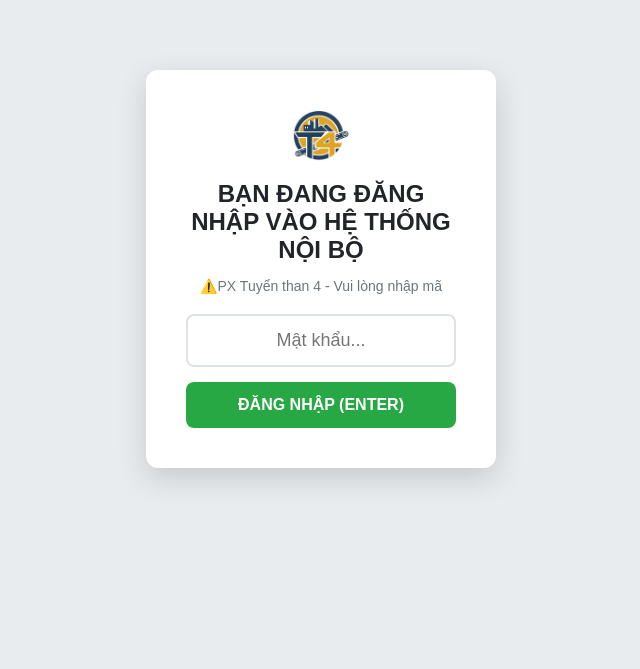
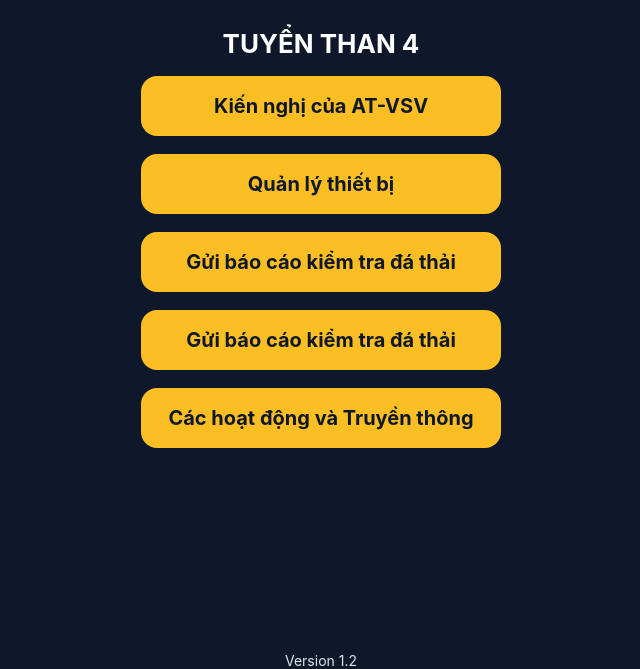
Before and after one commit to thanhtdhttco/apptt4, a plain HTML site: page index.html in a window 1280 px wide. Shown: the part 131-800 px from the top of the page, without its empty margins (319-959 px from the left). Drawn offline with Linux system fonts and the light colour scheme.

Commit message:
Add files via upload

```diff
--- a/index.html
+++ b/index.html
@@ -105,52 +105,5 @@
          - Hiển thị phiên bản
          - Có thể dùng để ghi ngày cập nhật -->
   </div>
-<div id="login-layer" style="position:fixed; top:0; left:0; width:100%; height:100%; background:#e9ecef; z-index:9999; display:flex; flex-direction:column; align-items:center; justify-content:center; font-family:Arial, sans-serif;">
-    <div style="background:white; padding:40px; border-radius:12px; box-shadow:0 10px 30px rgba(0,0,0,0.15); text-align:center; width:90%; max-width:350px;">
-        <img src="icon-180.png" style="width:60px; margin-bottom:15px;">
-        <h2 style="margin:0 0 10px; color:#212529;">BẠN ĐANG ĐĂNG NHẬP VÀO HỆ THỐNG NỘI BỘ</h2>
-        <p style="color:#6c757d; font-size:14px; margin-bottom:20px;">⚠️PX Tuyển than 4 - Vui lòng nhập mã</p>
-
-        <input type="password" id="pass-field" placeholder="Mật khẩu..." autofocus
-               style="width:100%; padding:14px; margin-bottom:15px; border:2px solid #dee2e6; border-radius:8px; font-size:18px; box-sizing:border-box; outline:none; text-align:center;">
-
-        <button onclick="validate()"
-                style="width:100%; padding:14px; background:#28a745; color:white; border:none; border-radius:8px; font-weight:bold; cursor:pointer; font-size:16px;">
-            ĐĂNG NHẬP (ENTER)
-        </button>
-
-        <p id="msg" style="color:#dc3545; font-size:14px; margin-top:15px; display:none; font-weight:bold;">⚠️Mật khẩu không chính xác!</p>
-    </div>
-</div>
-
-<script>
-    const PASSWORD_QUY_DINH = "tt4"; // Đổi mật khẩu của bạn tại đây
-
-    const layer = document.getElementById('login-layer');
-    const inputField = document.getElementById('pass-field');
-    const appContent = document.querySelector('.app');
-
-    // Ẩn nội dung chính ngay khi tải trang
-    appContent.style.display = 'none';
-
-    // Hàm kiểm tra mật khẩu
-    function validate() {
-        if(inputField.value === PASSWORD_QUY_DINH) {
-            layer.style.display = 'none'; // Xóa màn hình đăng nhập
-            appContent.style.display = 'block'; // Hiện nội dung app
-        } else {
-            document.getElementById('msg').style.display = 'block';
-            inputField.value = '';
-            inputField.focus();
-        }
-    }
-
-    // Bắt sự kiện nhấn phím Enter trên máy tính
-    inputField.addEventListener('keypress', function (e) {
-        if (e.key === 'Enter') {
-            validate();
-        }
-    });
-</script>
 </body>
 </html>
```
